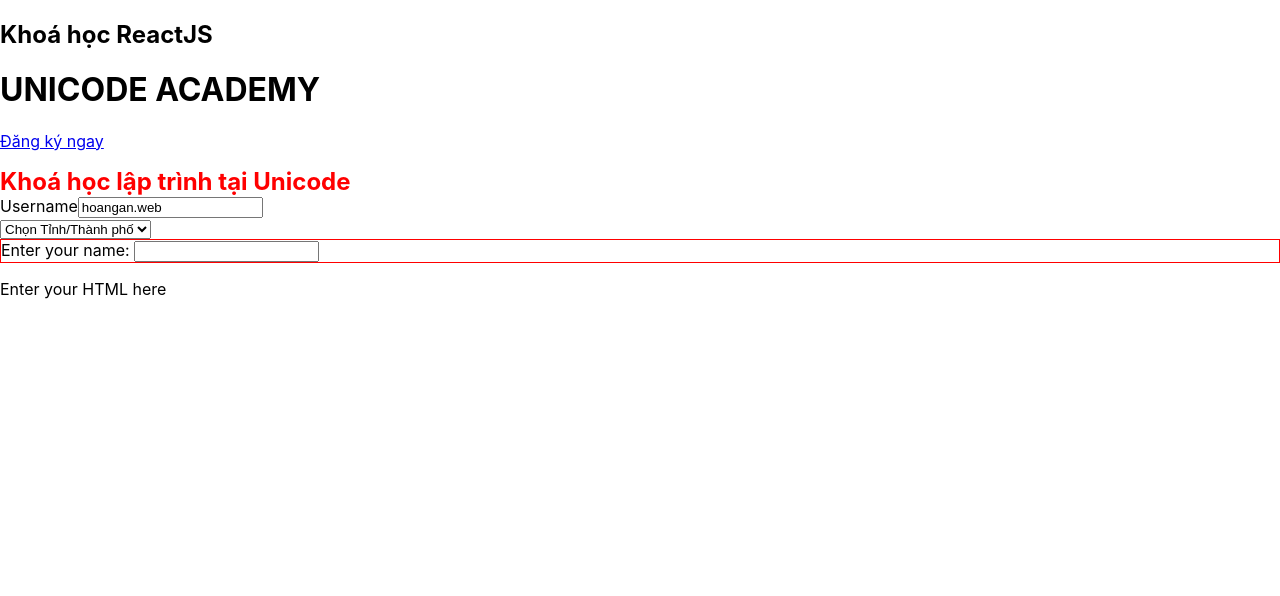
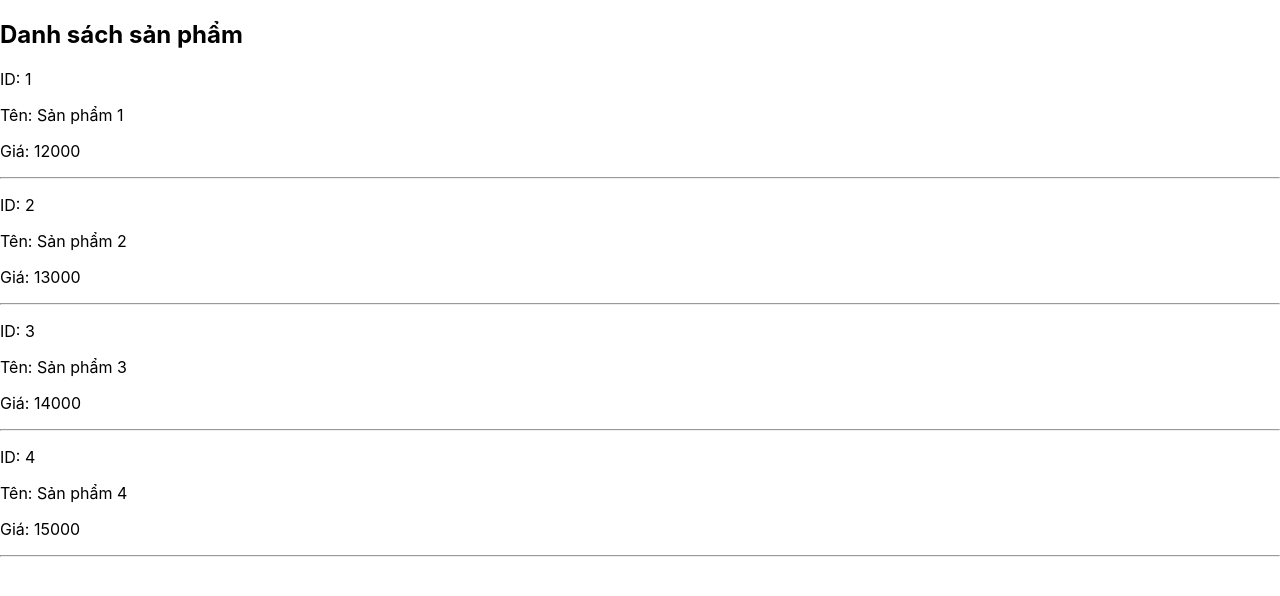
Before and after one commit to hoanganit19/reactjs, a React (Create React App) app: page / in a window 1280 px wide. Shown: the top 596 px of the page. Built offline with nearby package versions, Linux system fonts and the light colour scheme.

Commit message:
Update code 08/05/2022

```diff
--- a/src/App.js
+++ b/src/App.js
@@ -5,98 +5,54 @@
 
 function App() {
 
-  // const element = React.createElement(
-  //     'div',
-  //     {},
-  //     React.createElement(
-  //       'div',
-  //       {className: 'block'},
-  //       React.createElement(
-  //         'h2',
-  //         {
-  //           className: 'sub-title',
-  //           id: 'sub-title'
-  //         },
-  //         'Khoá học ReactJS'
-  //       ),
+  /*
+  1. Render có điều kiện
+  - Dùng câu lệnh if thông thường
+  - Dùng toán tử 3 ngôi
+  2. Render với vòng lặp (map)
+  */
 
-  //       React.createElement(
-  //         'h1',
-  //         {
-  //           className: 'title',
-  //           id: 'title'
-  //         },
-  //         'Unicode Academy'
-  //       ),
+  const products = [
+    {
+      id: 1,
+      name: 'Sản phẩm 1',
+      price: 12000
+    },
+    {
+      id: 2,
+      name: 'Sản phẩm 2',
+      price: 13000
+    },
+    {
+      id: 3,
+      name: 'Sản phẩm 3',
+      price: 14000
+    },
 
-  //       React.createElement(
-  //         'p',
-  //         {
-  //           className: 'text'
-  //         },
-  //         React.createElement(
-  //           'a',
-  //           {
-  //             href: 'https://unicode.vn',
-  //             target: '_blank',
-  //             className: 'text--link',
-  //             title: 'Đăng ký khoá học'
-  //           },
-  //           'Đăng ký ngay'
-  //         )
-  //       )
-  //     ),
-  //     React.createElement(
-  //       'div',
-  //       {
-  //         className: 'element'
-  //       },
-  //       'Khoá học lập trình tại Unicode'
-  //     )
-  //   );
+    {
+      id: 4,
+      name: 'Sản phẩm 4',
+      price: 15000
+    }
+  ];
 
-  const firstProvince = 1;
+  const productLists = products.map((item, index)=>{
+    return (
+      <div key={index}>
+        <p>ID: {item.id}</p>
+        <p>Tên: {item.name}</p>
+        <p>Giá: {item.price}</p>
+        <hr/>
+      </div>
+    )
+  });
 
-  const styleElement = {
-    color: 'red',
-    fontWeight: 'bold',
-    fontSize: '1.5rem'
-  };
-
-  const myAlert = ()=>{
-    alert('Unicode Academy');
-  }
-
-  const welcomeContent = `Khoá học lập trình tại Unicode`;
-
-  return (
-    <div>
-      <div className='block'>
-          <h2 className='sub-title' id='sub-title'>Khoá học ReactJS</h2>
-          <h1 className='title' id='title'>Unicode Academy</h1>
-          <p className='text'>
-            <a href='https://unicode.vn' className='text--link' target="_blank" title='Đăng ký khoá học'>Đăng ký ngay</a>
-          </p>
-      </div>
-      <div className='element' onClick={myAlert} style={styleElement}>
-        {welcomeContent}
-      </div>
-      <label htmlFor="username">Username</label>
-      <input type="text" id="username" name="username" defaultValue="hoangan.web" />
-      <div>
-        <select>
-          <option value="0">Chọn Tỉnh/Thành phố</option>
-          <option value={firstProvince}>Hà Nội</option>
-        </select>
-      </div>
-
-      <div className="awesome" style={{ border: "1px solid red" }}>
-        <label htmlFor="name">Enter your name: </label>
-        <input type="text" id="name" />
-      </div>
-      <p>Enter your HTML here</p>
-    </div>
-  );
+    return(
+      <>
+        <h2>Danh sách sản phẩm</h2>
+        {productLists}
+      </>
+    )
 }
 
 export default App;
```
